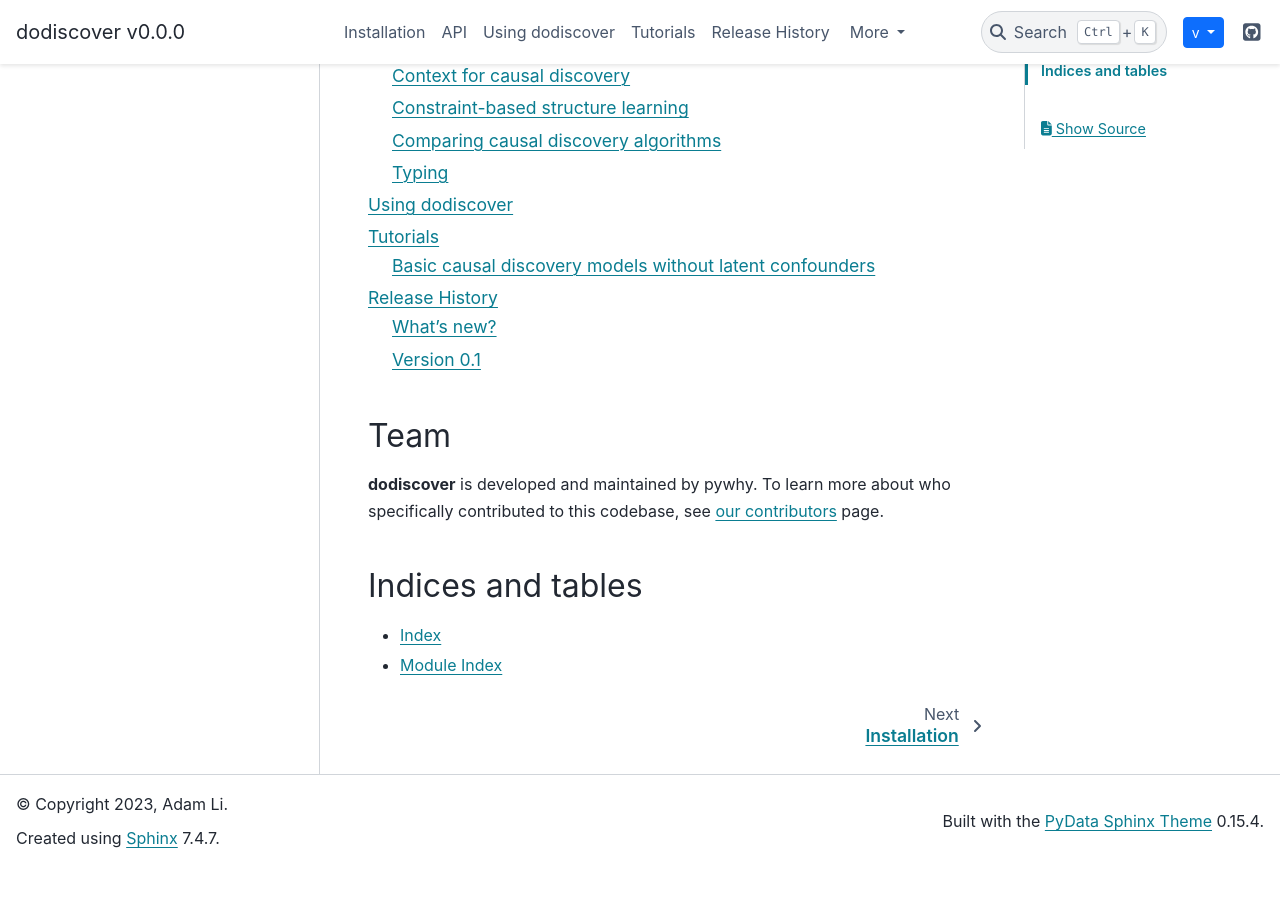
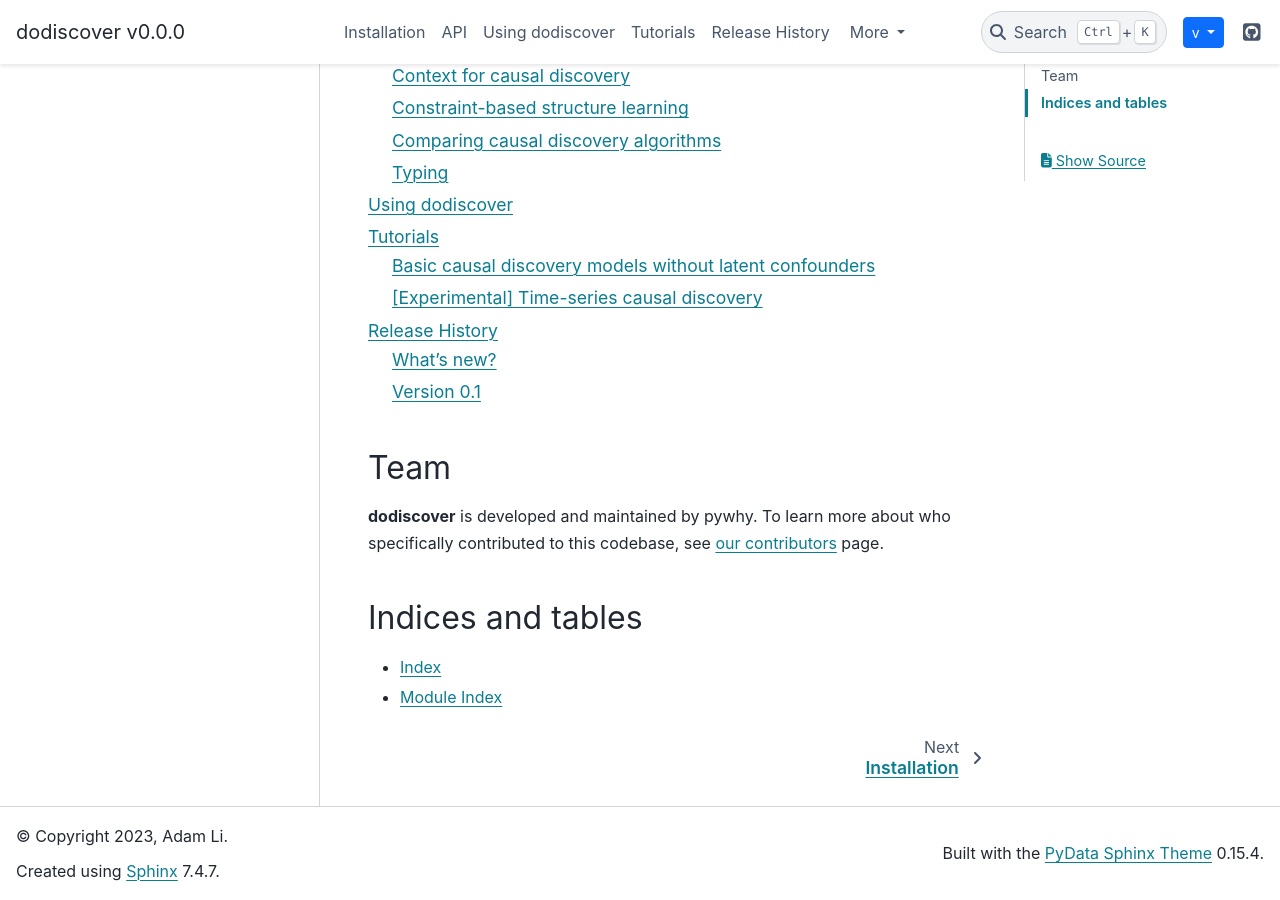
Before and after one commit to py-why/dodiscover, a Sphinx documentation site: the page built from doc/index.rst, in a window 1280 px wide and 900 px high, scrolled down 678 px. Built offline with Sphinx 7.4.7 and the PyData theme 0.15.4, drawn with Linux system fonts in a browser that asks for light colours; pages that are not in the unit, such as notebooks, are missing from menus; before the commit the page ends 1546 px from its top, so only the background shows below that.

Commit message:
Begin tracking PR
Signed-off-by: Adam Li <adam2392@gmail.com>

```diff
--- a/doc/tutorials/index.rst
+++ b/doc/tutorials/index.rst
@@ -15,3 +15,13 @@ no latent confounders.
    :titlesonly:
 
    markovian/example-pc-algo
+
+[Experimental] Time-series causal discovery
+===========================================
+We
+
+.. toctree::
+   :maxdepth: 1
+   :titlesonly:
+
+   timeseries/lpcmci-with-summary
```
Also changed, not shown: doc/tutorials/timeseries/lpcmci-with-summary.ipynb (added).
